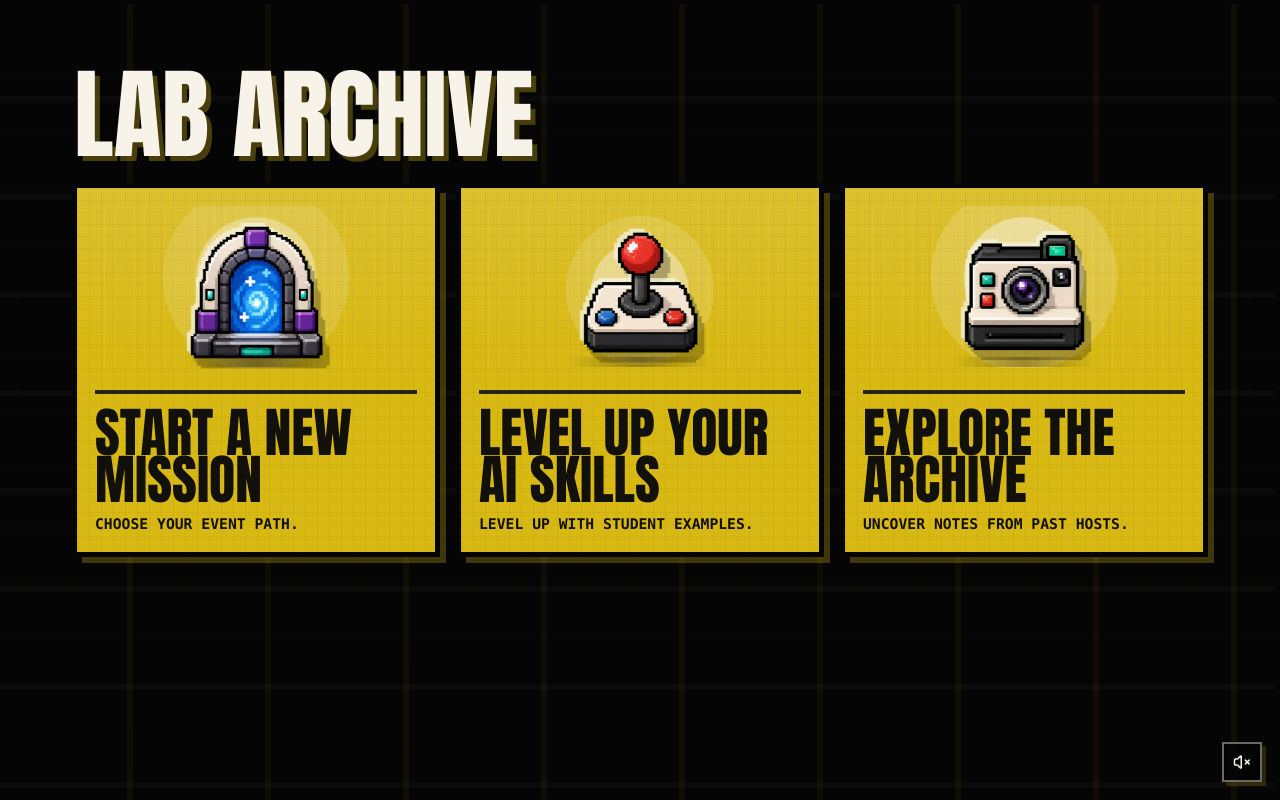
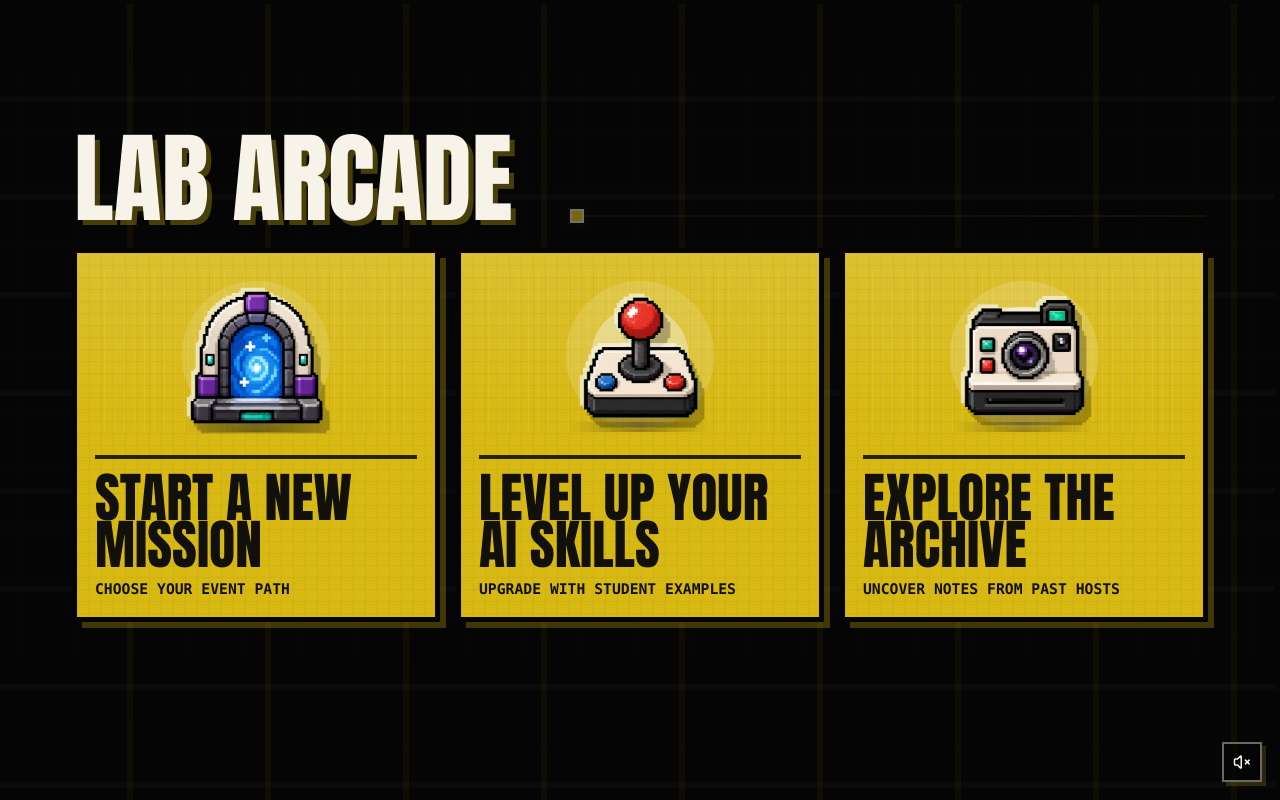
Before and after one commit to parker-boom/labLibrary, a Next.js app: page / in a window 1280 px wide. Built offline with nearby package versions, Linux system fonts and the light colour scheme.

Commit message:
Polish Lab Library motion feedback

```diff
--- a/app/globals.css
+++ b/app/globals.css
@@ -209,6 +209,19 @@ img {
   }
 }
 
+@keyframes home-idle-dot {
+  0%,
+  100% {
+    opacity: 0.54;
+    left: var(--home-dot-start);
+  }
+
+  50% {
+    opacity: 1;
+    left: calc(100% - 10px);
+  }
+}
+
 @keyframes card-hover-scan {
   0% {
     opacity: 0;
@@ -273,13 +286,44 @@ img {
 }
 
 .home-page {
+  align-content: center;
   display: grid;
   gap: 28px;
+  min-height: calc(100vh - 188px);
 }
 
 .home-hero {
+  --home-dot-start: clamp(440px, 44%, 520px);
   min-height: 0;
   position: relative;
+}
+
+.home-hero::before {
+  background: linear-gradient(90deg, rgba(216, 185, 20, 0.2), rgba(247, 243, 232, 0.18), rgba(216, 185, 20, 0.28));
+  content: "";
+  height: 2px;
+  left: var(--home-dot-start);
+  opacity: 0.26;
+  pointer-events: none;
+  position: absolute;
+  right: 0;
+  top: 79px;
+}
+
+.home-hero::after {
+  background: var(--yellow);
+  box-shadow:
+    0 0 0 2px rgba(247, 243, 232, 0.84),
+    5px 5px 0 rgba(17, 16, 10, 0.34),
+    0 0 18px rgba(216, 185, 20, 0.28);
+  content: "";
+  height: 10px;
+  left: var(--home-dot-start);
+  opacity: 0.72;
+  pointer-events: none;
+  position: absolute;
+  top: 75px;
+  width: 10px;
 }
 
 .home-hero__copy {
@@ -304,7 +348,14 @@ img {
   text-shadow: 5px 5px 0 rgba(216, 185, 20, 0.32);
 }
 
-.page-header__copy,
+.page-header__copy {
+  color: var(--cream-2);
+  font-size: 1.16rem;
+  line-height: 1.48;
+  margin: 14px 0 0;
+  max-width: 680px;
+}
+
 .detail-empty p {
   color: var(--cream-2);
   font-size: 1.1rem;
@@ -538,9 +589,6 @@ img {
 
 .home-page .portal-card__icon::before {
   animation: home-idle-halo 5.6s ease-in-out infinite;
-}
-
-.home-page .portal-card--use-cases .portal-card__icon::before {
   background:
     radial-gradient(circle closest-side at 50% 52%, rgba(247, 243, 232, 0.64) 0 62%, rgba(247, 243, 232, 0.2) 63% 95%, transparent 96%),
     repeating-linear-gradient(90deg, transparent 0 9px, rgba(247, 243, 232, 0.11) 9px 10px);
@@ -702,16 +750,16 @@ img {
 
 .page {
   display: grid;
-  gap: 28px;
+  gap: 20px;
 }
 
 .page-header {
   align-items: start;
   display: grid;
-  gap: 24px;
+  gap: 20px;
   grid-template-columns: minmax(0, 880px) auto;
   justify-content: space-between;
-  min-height: 170px;
+  min-height: 150px;
 }
 
 .page-header__main {
@@ -745,7 +793,7 @@ img {
 }
 
 .page-header h1 {
-  font-size: 5.2rem;
+  font-size: 4.95rem;
 }
 
 .library-grid {
@@ -1567,9 +1615,9 @@ img {
 
 .track-modal .info-panel--wide h2 {
   font-family: var(--ui);
-  font-size: clamp(1rem, 1.32vw, 1.24rem);
+  font-size: clamp(0.96rem, 1.22vw, 1.14rem);
   font-weight: 950;
-  line-height: 1.14;
+  line-height: 1.08;
   text-transform: none;
 }
 
@@ -1595,8 +1643,12 @@ img {
 }
 
 .track-best-for {
-  min-height: 78px;
-  padding: 11px 14px;
+  min-height: 70px;
+  padding: 10px 12px;
+}
+
+.track-best-for .micro-label {
+  margin-bottom: 6px;
 }
 
 .track-time-card {
@@ -1700,7 +1752,7 @@ img {
 .track-event-feature__photo {
   background: var(--black);
   border: 2px solid var(--yellow);
-  min-height: 96px;
+  min-height: 124px;
   overflow: hidden;
   position: relative;
 }
@@ -2091,6 +2143,24 @@ img {
 .use-case-modal .info-panel {
   display: grid;
   gap: 14px;
+}
+
+.track-modal .track-best-for {
+  align-content: center;
+  display: grid;
+  gap: 4px;
+  min-height: 78px;
+  padding: 9px 12px;
+}
+
+.track-modal .track-best-for .micro-label {
+  line-height: 1;
+  margin: 0;
+}
+
+.track-modal .track-best-for h2 {
+  font-size: clamp(1.04rem, 1.34vw, 1.24rem);
+  line-height: 1.08;
 }
 
 .event-modal .detail-stack {
@@ -2606,6 +2676,10 @@ img {
     animation: ambient-pixel-breathe 8s ease-in-out infinite;
   }
 
+  .home-hero::after {
+    animation: home-idle-dot 3.6s steps(7, end) infinite;
+  }
+
   .sound-toggle[aria-pressed="true"]::before {
     animation: music-toggle-scan 2.4s linear infinite;
   }
@@ -2674,6 +2748,11 @@ img {
 
   .home-hero {
     min-height: 0;
+  }
+
+  .home-hero::before,
+  .home-hero::after {
+    display: none;
   }
 
   .home-hero__copy h1,
@@ -2951,4 +3030,8 @@ img {
   .home-page .portal-card__icon::before {
     animation: home-idle-halo 7.2s ease-in-out infinite !important;
   }
-}
+
+  .home-hero::after {
+    animation: home-idle-dot 4.8s steps(7, end) infinite !important;
+  }
+}
--- a/components/HomePortal.tsx
+++ b/components/HomePortal.tsx
@@ -31,7 +31,7 @@ export function HomePortal() {
     <div className="home-page">
       <section className="home-hero">
         <div className="home-hero__copy">
-          <h1>Lab Archive</h1>
+          <h1>Lab Arcade</h1>
         </div>
       </section>
 
--- a/components/RouteStage.tsx
+++ b/components/RouteStage.tsx
@@ -13,9 +13,9 @@ export function RouteStage({ children }: { children: ReactNode }) {
     <motion.main
       animate={{ opacity: 1, y: 0 }}
       className="route-stage"
-      initial={reduce ? false : { opacity: 0, y: 8 }}
+      initial={{ opacity: 0, y: reduce ? 4 : 8 }}
       key={pathname}
-      transition={{ duration: reduce ? 0 : 0.22, ease: [0.22, 1, 0.36, 1] }}
+      transition={{ duration: reduce ? 0.14 : 0.22, ease: [0.22, 1, 0.36, 1] }}
     >
       {children}
     </motion.main>
--- a/components/TrackStarterKit.tsx
+++ b/components/TrackStarterKit.tsx
@@ -67,7 +67,7 @@ export function TrackStarterKit({ event, track, useCases }: TrackStarterKitProps
             </div>
             <div className="track-event-feature__body">
               <h3>{eventTitle.name}</h3>
-              {eventTitle.school ? <span>{eventTitle.school}</span> : null}
+              {event.locationLine ? <span>{event.locationLine}</span> : null}
             </div>
           </Link>
         ) : null}
@@ -76,7 +76,6 @@ export function TrackStarterKit({ event, track, useCases }: TrackStarterKitProps
       <section className="track-use-with">
         <div className="track-section-heading">
           <p className="micro-label">Use this with</p>
-          <span>Three examples to plug into the room.</span>
         </div>
         <div className="track-use-case-row">
           {useCases.map((item) => (
--- a/lib/sections.ts
+++ b/lib/sections.ts
@@ -16,7 +16,7 @@ export const labLibrarySections: LabLibrarySection[] = [
     href: "/missions",
     homeTitle: "Start A New Mission",
     pageTitle: "Event Missions",
-    detail: "Choose your event path.",
+    detail: "Choose your event path",
     homeIconSrc: "/assets/generated/home-icons/event-tracks.png",
     sprite: "stage"
   },
@@ -25,7 +25,7 @@ export const labLibrarySections: LabLibrarySection[] = [
     href: "/workflows",
     homeTitle: "Level Up Your AI Skills",
     pageTitle: "Student Workflows",
-    detail: "Level up with student examples.",
+    detail: "Upgrade with student examples",
     homeIconSrc: "/assets/generated/home-icons/student-use-cases.png",
     sprite: "joystick"
   },
@@ -34,7 +34,7 @@ export const labLibrarySections: LabLibrarySection[] = [
     href: "/reports",
     homeTitle: "Explore the Archive",
     pageTitle: "Field Reports",
-    detail: "Uncover notes from past hosts.",
+    detail: "Uncover notes from past hosts",
     homeIconSrc: "/assets/generated/home-icons/past-lab-events.png",
     sprite: "camera"
   }
```
Also changed, not shown: components/EventsBrowser.tsx (+5 -5 lines), components/TracksBrowser.tsx (+5 -5 lines), components/UseCasesBrowser.tsx (+5 -5 lines), 1 other file (tests, documents, lock files or other folders).
